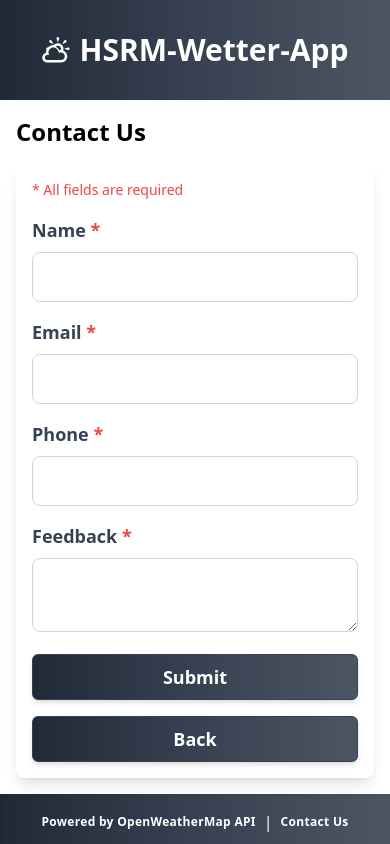
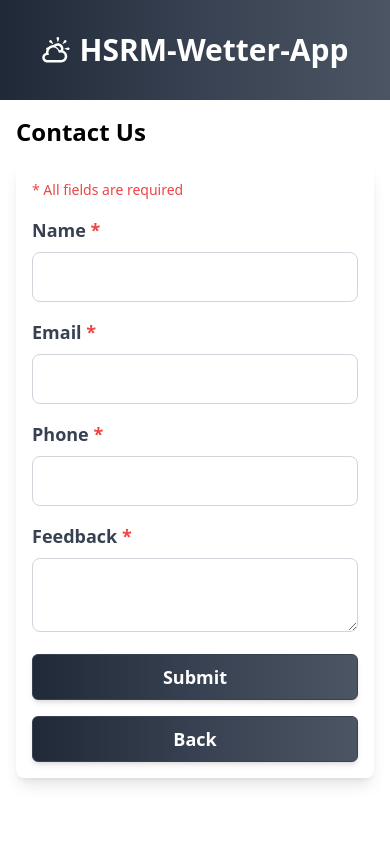
Before and after one commit to ata-shahid/weather-app, a Next.js app: page /contact in a window 390 px wide. Shown: the top 844 px of the page. Built offline with nearby package versions, Linux system fonts and the light colour scheme.

Commit message:
set min-h-screen in Contact.tsx

```diff
--- a/src/components/ContactForm/Contact.tsx
+++ b/src/components/ContactForm/Contact.tsx
@@ -79,7 +79,7 @@
   };
 
   return (
-    <div className="max-w-xl mx-auto p-4 sm:p-8">
+    <div className="max-w-xl mx-auto p-4 sm:p-8 min-h-screen">
       <h1 className="text-2xl sm:text-3xl font-bold mb-4 sm:mb-6">Contact Us</h1>
       {!submitted ? (
         <form
@@ -133,7 +133,7 @@
           </div>
         </form>
       ) : (
-        <div className="space-y-4 bg-white p-4 sm:p-8 rounded-lg shadow-lg">
+        <div className="space-y-4 bg-white p-4 sm:p-8 rounded-lg shadow-lg ">
           <h2 className="text-2xl font-bold mb-4">Submitted Information</h2>
           <p>
             <strong>Name:</strong> {formData.name}
```
